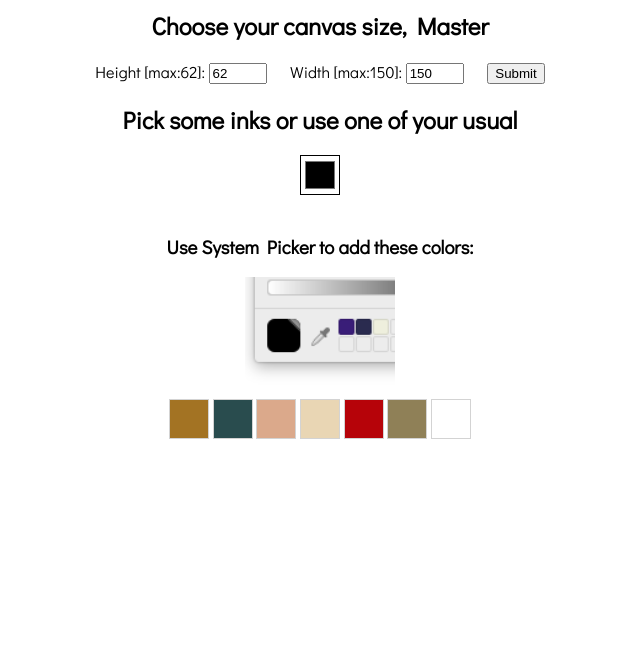
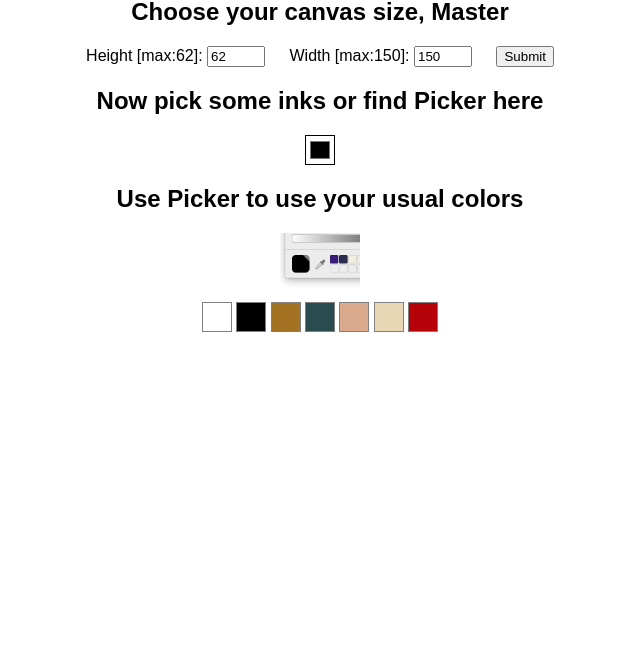
Before and after one commit to ilyaGoncharov/pollock.github.io, a plain HTML site: page docs/index.html in a window 1280 px wide. Shown: the part 154-800 px from the top of the page, without its empty margins (320-960 px from the left). Drawn offline with nearby package versions, Linux system fonts and the light colour scheme.

Commit message:
added some changes

```diff
--- a/docs/index.html
+++ b/docs/index.html
@@ -3,6 +3,7 @@
 <head>
     <title>Pollock Lab</title>
     <!-- <link rel="stylesheet" href="https://fonts.googleapis.com/css?family=Monoton"> -->
+    <link rel="icon" type="image/png" href="filesfav.png" sizes="16x16"/>
     <link href="https://fonts.googleapis.com/css?family=Didact+Gothic" rel="stylesheet">
     <link rel="stylesheet" href="styles.css">
 
@@ -19,10 +20,11 @@
             <input type="submit">
         </form>
 
-    <h2>Pick some inks or use one of your usual</h2>
+        <h2>Now pick some inks or find Picker here</h2>
         <input type="color" id="colorPicker">
+
+        <h2>Use Picker to use your usual colors</h2>
         <div class="color-palette">
-        <h3>Use System Picker to add these colors:</h3>
             <img id="picker-icon" src="files/picker-s.png" alt="">
             <div class="colors"></div>
             <div class="colors"></div>
@@ -32,8 +34,6 @@
             <div class="colors"></div>
             <div class="colors"></div>
         </div>
-
-
 
     <!--   <h2>Your Canvas Is Here</h2> -->
     <table id="pixelCanvas"></table>
--- a/docs/styles.css
+++ b/docs/styles.css
@@ -1,11 +1,14 @@
 body {
-    font-family: 'Didact Gothic', sans-serif;
+    font-family: 'Didact Gothi', sans-serif;
     text-align: center;
+ /*    background: url('files/bck.png'); */
 }
 
 h1 {
+    padding-right: 20px;
     font-size: 70px;
     margin-bottom:  25px;
+   /*  background: url('files/bck.png'); */
 }
 
 h2 {
@@ -17,7 +20,7 @@ h2:first-of-type {
 }
 
 #picker-icon {
-    width: 150px;
+    width: 80px;
     display: block;
     margin:  0 auto;
     margin-bottom: 10px;
@@ -30,7 +33,7 @@ td {}
 table {
     border: 1px solid lightgray;
     background: #837f73;
-    opacity: .9;
+ /*    opacity: .9; */
     border-collapse: collapse;
     margin: 40px auto;
 }
@@ -49,46 +52,45 @@ input[type=number] {
 }
 
 input[type=color] {
-    width: 40px;
-    height: 40px;
+    width: 30px;
+    height: 30px;
     background: transparent;
-    margin-bottom: 20px;
 }
 
 .colors {
     box-sizing: border-box;
-    border: 1px solid lightgray;
+    border: 1px solid gray;
     display: inline-block;
     padding: 10px;
-    width: 40px;
-    height: 40px;
+    width: 30px;
+    height: 30px;
 }
 
 
-.colors:nth-child(2) {
+.colors:nth-child(3) {
     background: black;
 }
 
-.colors:nth-child(3) {
+.colors:nth-child(4) {
     background: #a37323;
 }
 
-.colors:nth-child(4) {
+.colors:nth-child(5) {
     background: #294c4e;
 }
 
-.colors:nth-child(5) {
+.colors:nth-child(6) {
     background: #dba98b;
 }
 
-.colors:nth-child(6) {
+.colors:nth-child(7) {
     background: #e9d6b4;
 }
 
-.colors:nth-child(7) {
+.colors:nth-child(8) {
     background: #b60309;
 }
 
-.colors:nth-child(8) {
+.colors:nth-child(9) {
     background: #8f8057;
 }
```
Also changed, not shown: docs/files/fav.png (added), 1 other file. Lines whose indentation alone changed are shown as unchanged.
